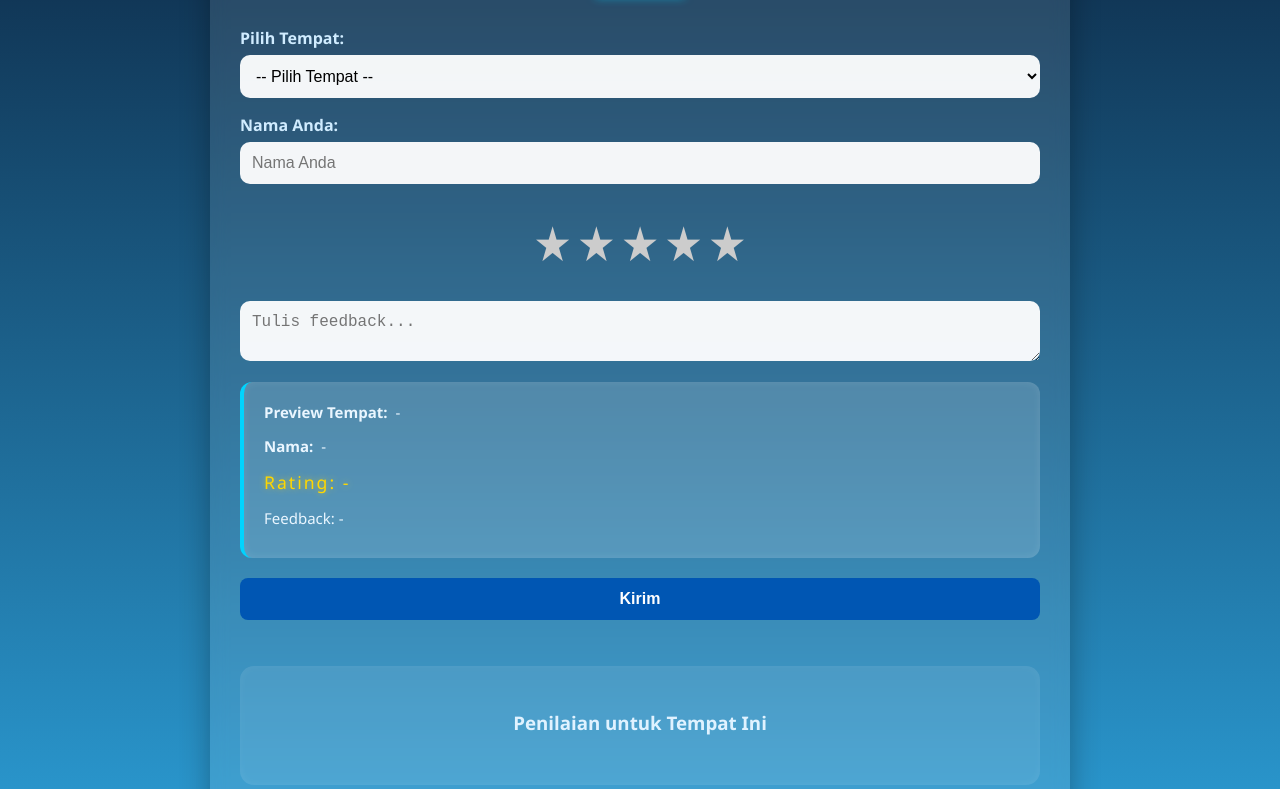
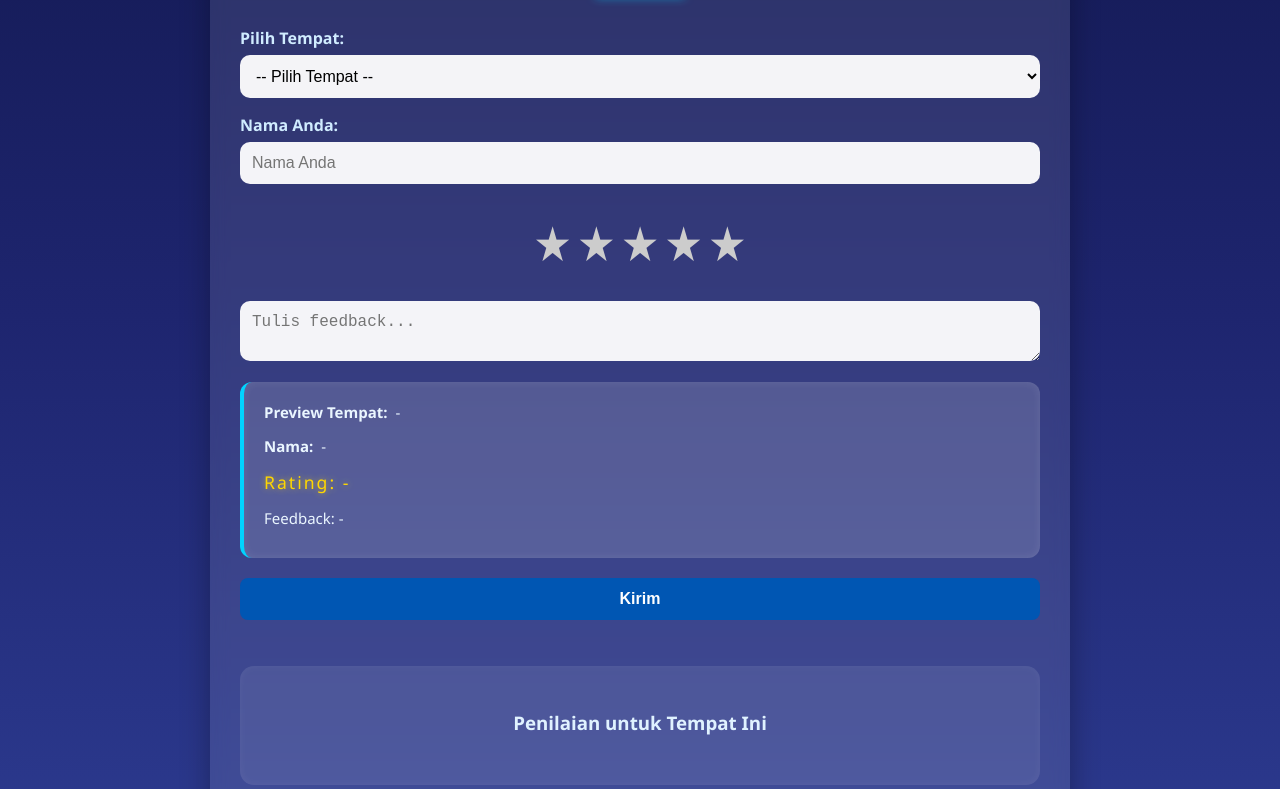
Before and after one commit to berliana29/penilaian-boyolali, a plain HTML site: page index.html in a window 1280 px wide. Shown: the part 223-1012 px from the top of the page. Drawn offline with Linux system fonts and the light colour scheme.

Commit message:
index.html

```diff
--- a/index.html
+++ b/index.html
@@ -6,7 +6,7 @@
   <style>
     body {
       font-family: 'Segoe UI', Tahoma, Geneva, Verdana, sans-serif;
-      background: linear-gradient(to bottom, #0a1d37, #2b9cd4);;
+      background: linear-gradient(to bottom, #12184f, #1e256f, #2c3a8f);
       padding: 40px;
       margin: 0;
       color: #ffffff;
```
